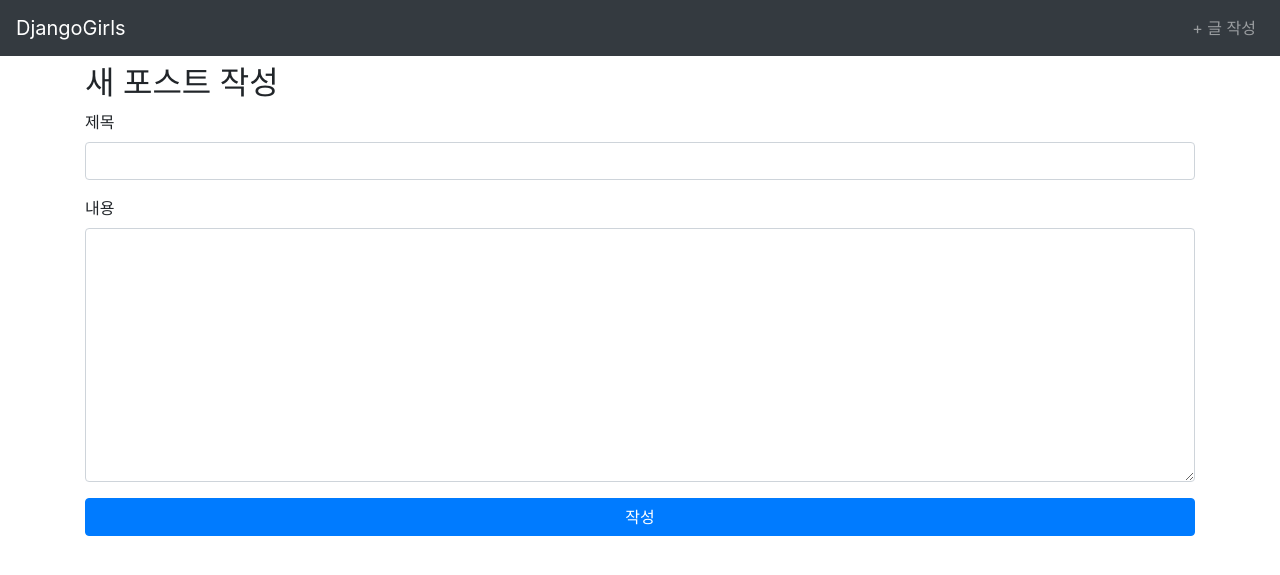
After one commit to wps9th-mongkyo/djangogirls, a Django app: page /posts/create/ in a window 1280 px wide. The commit adds this page. Shown: the top 575 px of the page. Run offline with Django 3.2, Linux system fonts and the light colour scheme; some libraries are stand-ins or nearby versions.

Commit message:
post-create생성

```diff
--- a/app/blog/views.py
+++ b/app/blog/views.py
@@ -25,3 +25,7 @@ def post_detail(request, pk):
     }
 
     return render(request, 'blog/post_detail.html', context)
+
+
+def post_create(request):
+    return render(request, 'blog/post_create.html')
--- a/app/config/urls.py
+++ b/app/config/urls.py
@@ -28,4 +28,7 @@ urlpatterns = [
     url(r'^blog-posts/(?P<pk>\d+)/$',
         views.post_detail,
         name='post-detail'),
+    url(r'^posts/create/$',
+        views.post_create,
+        name='post-create')
 ]
--- a/app/templates/base.html
+++ b/app/templates/base.html
@@ -15,6 +15,12 @@
               navbar-dark
               bg-dark">
       <a href="{% url 'post-list' %}" class="navbar-brand">DjangoGirls</a>
+      <ul class="navbar-nav mr-auto"></ul>
+      <ul class="navbar-nav">
+          <li class="nav-item">
+              <a href="{% url 'post-create' %}" class="nav-link">+ 글 작성</a>
+          </li>
+      </ul>
   </nav>
   <div class="container mt-2">
       {% block content %}
--- /dev/null
+++ b/app/templates/blog/post_create.html
@@ -0,0 +1,16 @@
+{% extends 'base.html' %}
+
+{% block content %}
+<h2>새 포스트 작성</h2>
+<form action="">
+    <div class="form-group">
+        <label for="id-title">제목</label>
+        <input id="id-title" type="text" name="title" class="form-control">
+    </div>
+    <div class="form-group">
+        <label for="id-text">내용</label>
+        <textarea name="text" id="id-text" cols="30" rows="10" class="form-control"></textarea>
+    </div>
+    <button class="btn btn-primary btn-block" type="submit">작성</button>
+</form>
+{% endblock %}
```
